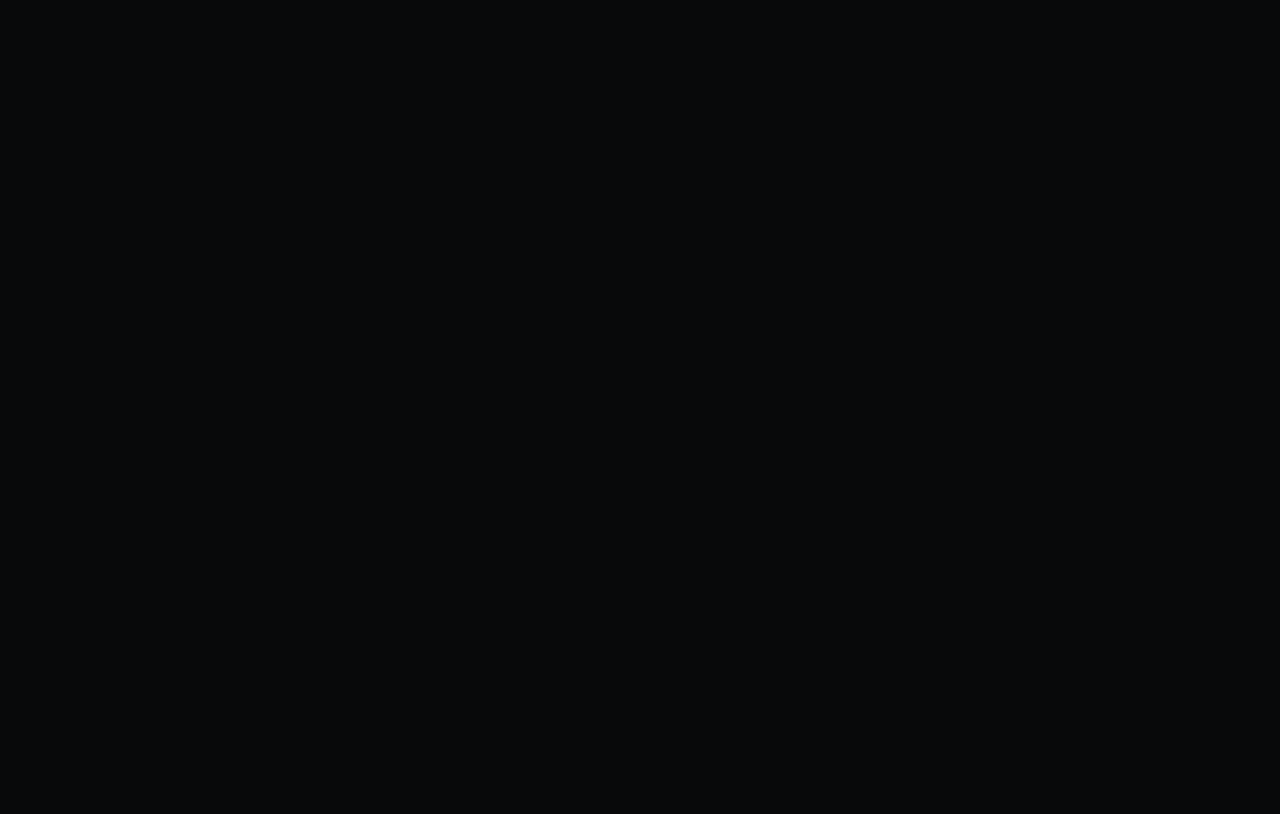
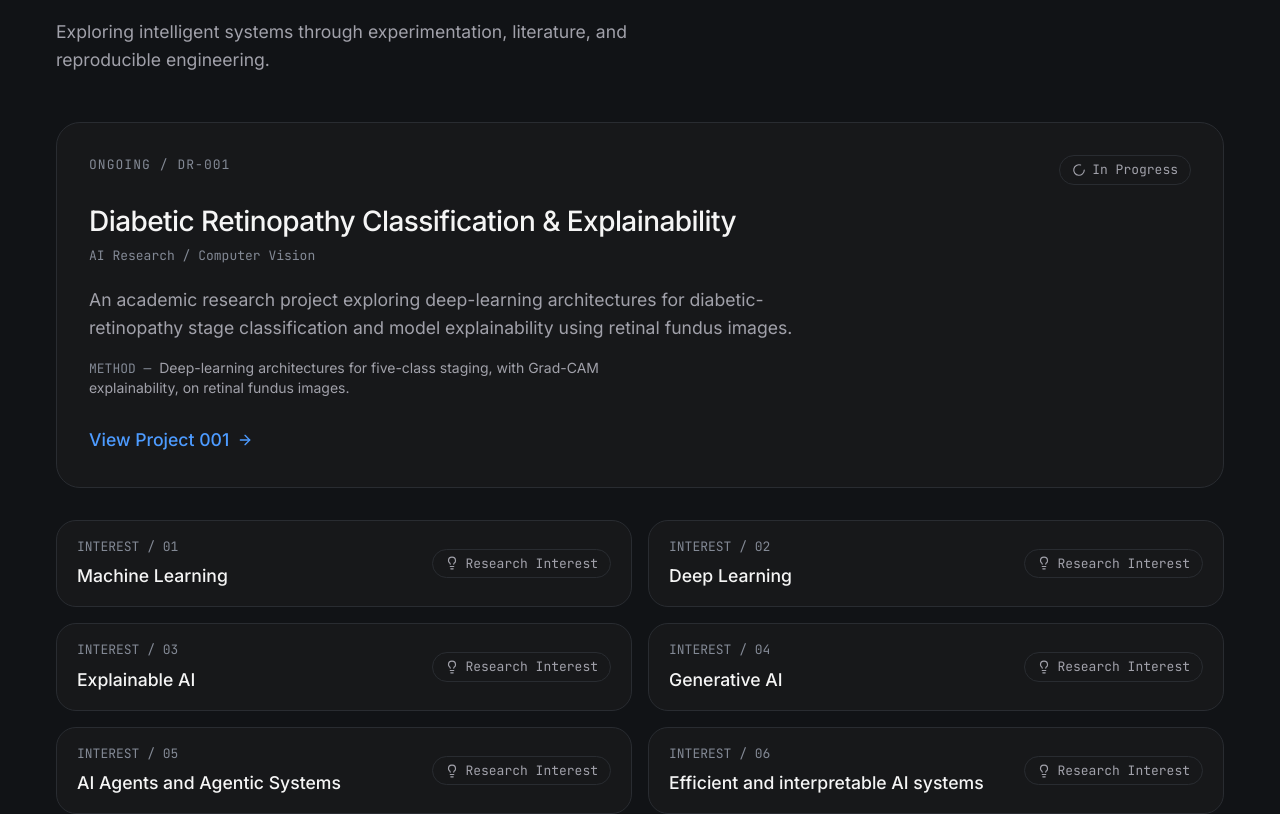
Before and after one commit to rabbyhasanrzs/Personal-Branding, a React (Vite) app: page / in a window 1280 px wide. Shown: the part 5586-6400 px from the top of the page. Before the commit the page ends 5321 px from the top, so only its background shows below. Built offline with nearby package versions, Linux system fonts and the light colour scheme.

Commit message:
Add Research and Exploration (Section 6)

```diff
--- a/src/App.jsx
+++ b/src/App.jsx
@@ -1,5 +1,5 @@
 import { Navbar, SiteLayout } from '@/components/layout'
-import { About, Expertise, FeaturedWork, Hero, Philosophy } from '@/sections'
+import { About, Expertise, FeaturedWork, Hero, Philosophy, Research } from '@/sections'
 
 // The Footer fills SiteLayout's `footer` slot once built.
 // Homepage sections live in src/sections and are composed here, in order.
@@ -11,6 +11,7 @@ export default function App() {
       <About />
       <Expertise />
       <FeaturedWork />
+      <Research />
     </SiteLayout>
   )
 }
--- /dev/null
+++ b/src/sections/Research.jsx
@@ -0,0 +1,86 @@
+import { Section } from '@/components/layout/Section'
+import { Reveal } from '@/components/motion/Reveal'
+import { Button } from '@/components/ui/Button'
+import { Eyebrow } from '@/components/ui/Eyebrow'
+import { SectionHeader } from '@/components/ui/SectionHeader'
+import { StatusLabel } from '@/components/ui/StatusLabel'
+import { projects } from '@/data/projects'
+
+// Research interests (PORTFOLIO_CONTENT.md §5). Each is a question being
+// explored — labelled Research Interest, never presented as completed work.
+const INTERESTS = [
+  { id: '01', name: 'Machine Learning' },
+  { id: '02', name: 'Deep Learning' },
+  { id: '03', name: 'Explainable AI' },
+  { id: '04', name: 'Generative AI' },
+  { id: '05', name: 'AI Agents and Agentic Systems' },
+  { id: '06', name: 'Efficient and interpretable AI systems' },
+]
+
+/**
+ * Research Archive (blueprint §04): publication-archive style. One ongoing
+ * entry — the DR project, read from the same data as Featured Work so the
+ * two sections can never disagree — plus the research interests, each
+ * honestly labelled Research Interest.
+ */
+export function Research() {
+  const ongoing = projects[0]
+
+  return (
+    <Section id="research" tone="surface" labelledBy="research-heading">
+      <Reveal>
+        <SectionHeader
+          id="research-heading"
+          label="Research Archive"
+          title="Exploring the questions behind intelligent systems."
+          intro="Exploring intelligent systems through experimentation, literature, and reproducible engineering."
+        />
+      </Reveal>
+
+      <Reveal delay={0.05}>
+        <article className="mt-12 rounded-showcase border border-line bg-raised p-6 md:p-8">
+          <div className="flex flex-wrap items-start justify-between gap-3">
+            <Eyebrow>Ongoing / DR-001</Eyebrow>
+            <StatusLabel status={ongoing.status} />
+          </div>
+          <h3 className="mt-5 max-w-2xl text-project">{ongoing.title}</h3>
+          <p className="mt-2 font-mono text-meta text-fg-muted">{ongoing.category}</p>
+          <p className="mt-5 max-w-[65ch] text-fg-secondary">{ongoing.summary}</p>
+          <p className="mt-4 max-w-[65ch] text-sm text-fg-secondary">
+            <span className="font-mono text-meta text-fg-muted">METHOD — </span>
+            Deep-learning architectures for five-class staging, with Grad-CAM explainability,
+            on retinal fundus images.
+          </p>
+          <div className="mt-7">
+            <Button href="#work" variant="text" arrow>
+              View Project 001
+            </Button>
+          </div>
+        </article>
+      </Reveal>
+
+      <ol className="mt-8 grid gap-4 md:grid-cols-2">
+        {INTERESTS.map((interest, index) => (
+          <li key={interest.id}>
+            <Reveal delay={index * 0.05} className="h-full">
+              <article className="flex h-full items-center justify-between gap-4 rounded-card border border-line bg-raised px-5 py-4">
+                <div>
+                  <p className="font-mono text-meta text-fg-muted">INTEREST / {interest.id}</p>
+                  <h3 className="mt-1.5 font-medium text-fg">{interest.name}</h3>
+                </div>
+                <StatusLabel status="interest" className="shrink-0" />
+              </article>
+            </Reveal>
+          </li>
+        ))}
+      </ol>
+
+      <Reveal delay={0.1}>
+        <p className="mt-8 text-meta text-fg-muted">
+          Ongoing work carries its true status; interests are questions being explored, not
+          completed research. A proposal is never presented as a publication.
+        </p>
+      </Reveal>
+    </Section>
+  )
+}
--- a/src/sections/index.js
+++ b/src/sections/index.js
@@ -3,3 +3,4 @@ export { Expertise } from './Expertise'
 export { FeaturedWork } from './FeaturedWork'
 export { Hero } from './Hero'
 export { Philosophy } from './Philosophy'
+export { Research } from './Research'
```
